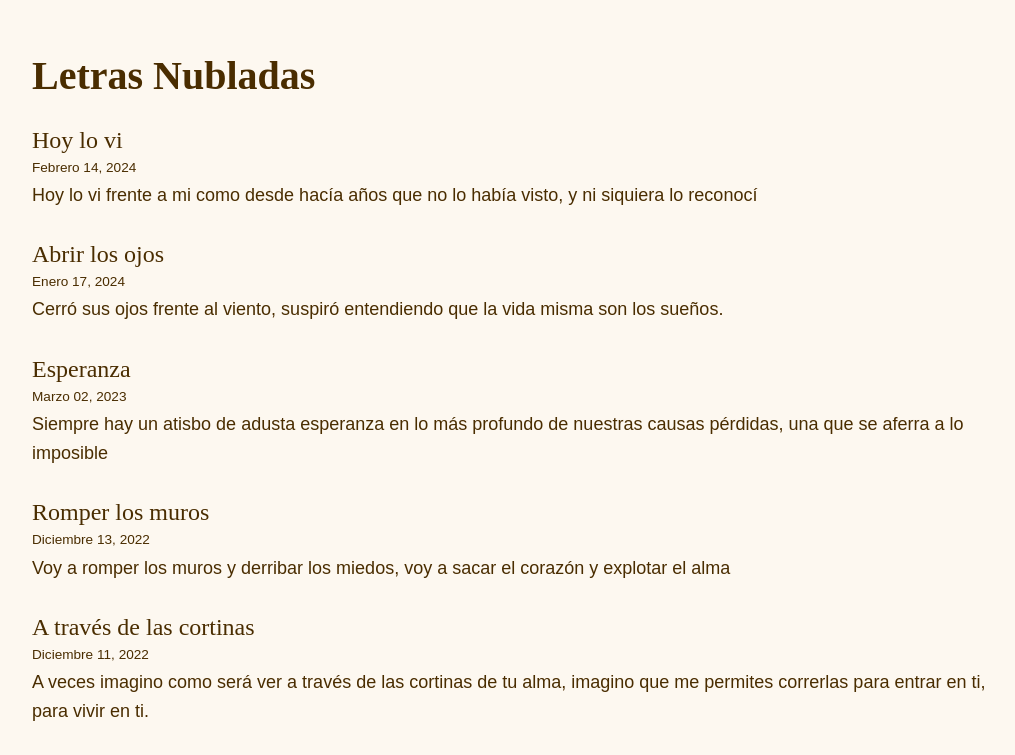
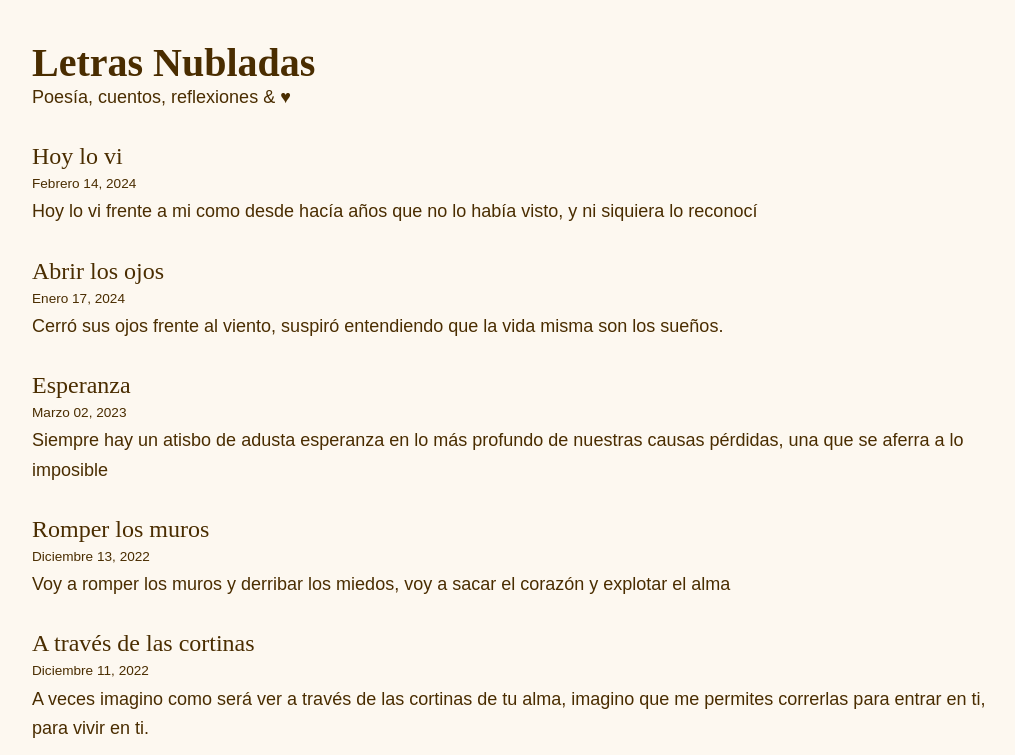
Before and after one commit to Max131/letrasnubladas, an Astro site: page / in a window 1280 px wide. Shown: the top 755 px of the page, without its empty margins (128-1143 px from the left). Built offline with nearby package versions, Linux system fonts and the light colour scheme; Astro itself is replaced by a stand-in of ours; a web font is replaced by a local one.

Commit message:
feat(páginas): añadir encabezados a las páginas de post y de inicio style(global.css): agregar estilos para el encabezado de la página de inicio

```diff
--- a/src/pages/index.astro
+++ b/src/pages/index.astro
@@ -22,7 +22,10 @@ const getSlugFromId = (id: string): string => {
 ---
 
 <Layout classes="home-page">
-  <h1>Letras Nubladas</h1>
+  <header class="home-header">
+    <h1>Letras Nubladas</h1>
+    <p>Poesía, cuentos, reflexiones & ♥</p>
+  </header>
   <ul class="post-list">
     {
       articles.map(({ id, date, data }) => (
--- a/src/styles/global.css
+++ b/src/styles/global.css
@@ -47,6 +47,18 @@
     max-width: 60rem;
     margin: 0 auto;
     padding: 1rem;
+  }
+
+  .home-header {
+    margin-bottom: 2rem;
+    h1 {
+      margin-bottom: 0;
+      line-height: 1;
+    }
+
+    p {
+      margin-top: 0;
+    }
   }
 
   .post-list {
```
Also changed, not shown: src/pages/[...slug].astro (+5 -3 lines).
